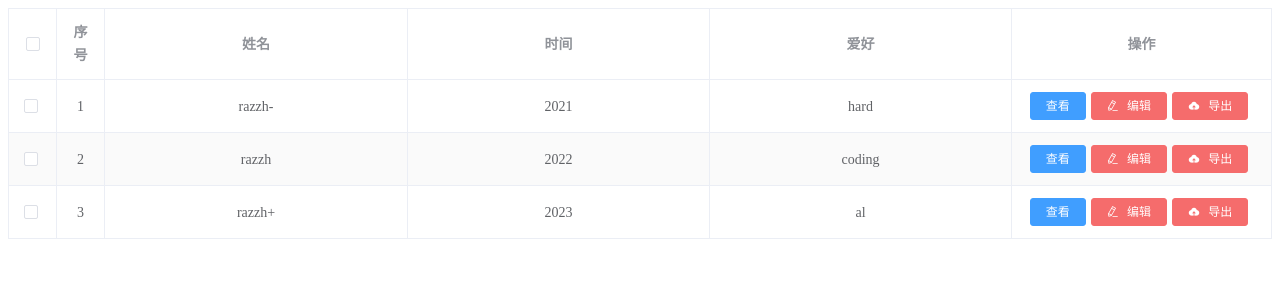
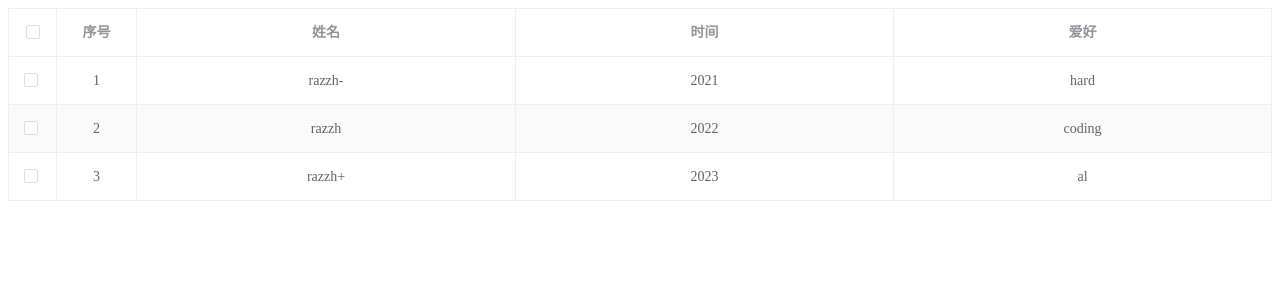
Before and after one commit to razzh7/element-table-template, a Vue app: page / in a window 1280 px wide. Shown: the top 300 px of the page. Built offline with nearby package versions, Linux system fonts and the light colour scheme.

Commit message:
add:修改序号栏宽度/名称

```diff
--- a/src/App.vue
+++ b/src/App.vue
@@ -44,7 +44,11 @@ export default {
           type: "selection"  // 是否开启多选
         },
         {
-          type: "index" // 是否开启序号
+          isIndex: {
+            type: "index",
+            width: 80,
+            label: "序号"
+          }
         },
         {
           attrs: { label: "姓名", prop: "name" },
@@ -55,32 +59,32 @@ export default {
         {
           attrs: { label: "爱好", prop: "habbit" },
         },
-        {
-          operation: {
-            label: "操作",
-            width: 260,
-            btnList: [
-            {
-              name: "查看", // 操作节点名称
-              type: "primary", // 按钮类型
-              // icon: "el-icon-check",
-              handleCb: this.handleCb
-            },
-            {
-              name: "编辑", // 操作节点名称
-              type: "danger", // 按钮类型
-              icon: "el-icon-edit",
-              handleCb: this.handleCb
-            },
-            {
-              name: "导出", // 操作节点名称
-              type: "danger", // 按钮类型
-              icon: "el-icon-upload",
-              handleCb: this.handleCb
-            }
-          ],
-          }
-        }
+        // {
+        //   operation: {
+        //     label: "操作",
+        //     width: 260,
+        //     btnList: [
+        //     {
+        //       name: "查看", // 操作节点名称
+        //       type: "primary", // 按钮类型
+        //       // icon: "el-icon-check",
+        //       handleCb: this.handleCb
+        //     },
+        //     {
+        //       name: "编辑", // 操作节点名称
+        //       type: "danger", // 按钮类型
+        //       icon: "el-icon-edit",
+        //       handleCb: this.handleCb
+        //     },
+        //     {
+        //       name: "导出", // 操作节点名称
+        //       type: "danger", // 按钮类型
+        //       icon: "el-icon-upload",
+        //       handleCb: this.handleCb
+        //     }
+        //   ],
+        //   }
+        // }
       ],
     };
   },
--- a/src/components/FastTable.vue
+++ b/src/components/FastTable.vue
@@ -2,7 +2,8 @@
   <div class="fast-table">
     <el-table
       v-bind="$attrs"
-      style="width: 100%">
+      style="width: 100%"
+      >
       <template
        v-for="column in $attrs.columns">
        <!-- 是否可选 -->
@@ -14,9 +15,9 @@
        </el-table-column>
        <!-- 是否开启序号 -->
        <el-table-column
-          v-else-if="column.type === 'index'"
-          :key="column.type"
-          label="序号"
+          v-else-if="column.isIndex"
+          :key="column.isIndex['type']"
+          v-bind="column.isIndex || {}"
           type="index"
           align="center">
        </el-table-column>
```
